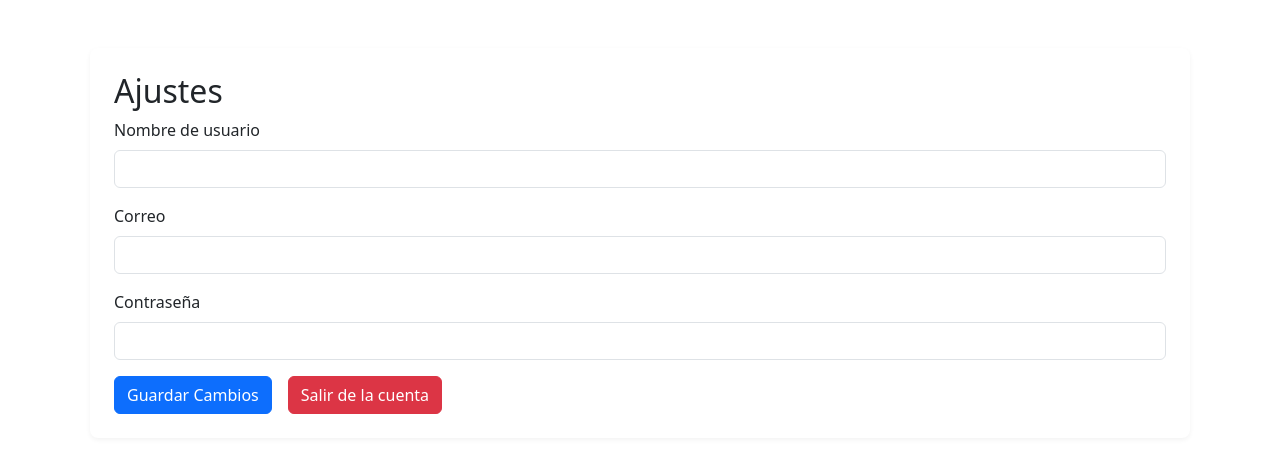
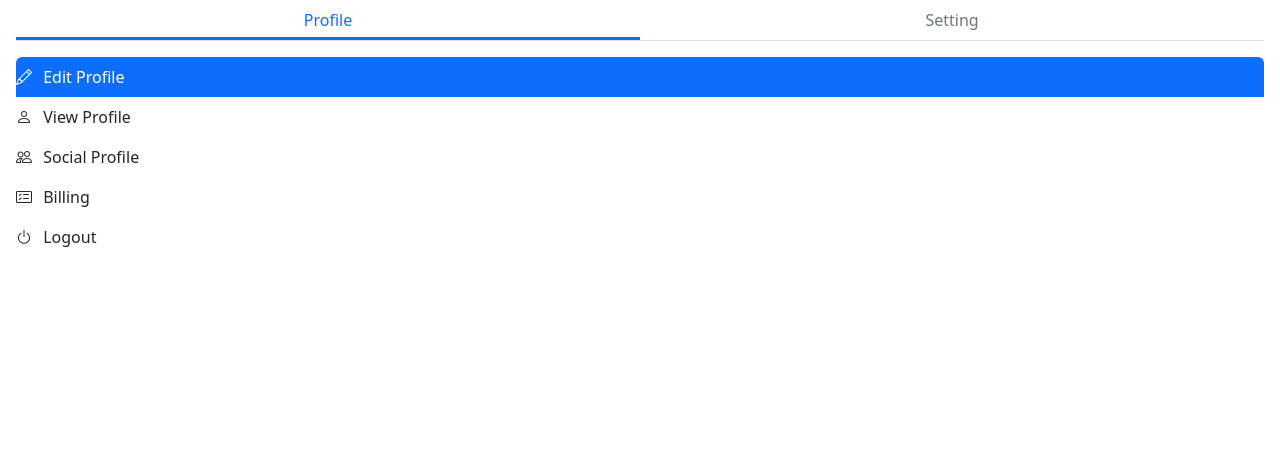
Before and after one commit to Heberjfet/ContaPi, a React (Vite) app in the folder contapaqi-frontend/: page /Settings in a window 1280 px wide. Shown: the top 452 px of the page. Built offline with nearby package versions, Linux system fonts and the light colour scheme.

Commit message:
menu desplegable de usuario, se movieron archivos css a la carpeta de stiles y se actualizaron las importaciones correspondinetes, se agrego el boton funcional desplegable de ajustes/settings

```diff
--- a/contapaqi-frontend/package.json
+++ b/contapaqi-frontend/package.json
@@ -13,6 +13,7 @@
     "@vitejs/plugin-react": "^4.3.4",
     "axios": "^1.8.3",
     "bootstrap": "^5.3.5",
+    "bootstrap-icons": "^1.11.3",
     "react": "^19.0.0",
     "react-bootstrap": "^2.10.9",
     "react-dom": "^19.0.0",
--- a/contapaqi-frontend/src/componentes/dashboard/Ajustes.jsx
+++ b/contapaqi-frontend/src/componentes/dashboard/Ajustes.jsx
@@ -1,67 +1,123 @@
 import React, { useState } from "react";
 import "bootstrap/dist/css/bootstrap.min.css";
+import "../styles/Settings.css";
 
 const Settings = () => {
+  const [activeTab, setActiveTab] = useState("profile");
+
+  // para Profile: estado del ítem activo
+  const [selectedProfileItem, setSelectedProfileItem] = useState("edit");
+
+  // estados originales para Setting
   const [username, setUsername] = useState("");
-  const [email, setEmail] = useState("");
+  const [email,    setEmail]    = useState("");
   const [password, setPassword] = useState("");
 
   const handleLogout = () => {
-    // Lógica para cerrar sesión
     alert("Has salido de la cuenta");
   };
-
   const handleSave = () => {
-    // Lógica para guardar ajustes
     alert("Cambios guardados");
   };
 
+  // definición de ítems de Profile
+  const profileItems = [
+    { key: "edit",  icon: "bi-pencil",        label: "Edit Profile" },
+    { key: "view",  icon: "bi-person",        label: "View Profile" },
+    { key: "social",icon: "bi-people",        label: "Social Profile" },
+    { key: "billing", icon: "bi-card-checklist", label: "Billing" },
+    { key: "logout", icon: "bi-power",        label: "Logout" },
+  ];
+
   return (
-    <div className="container mt-5">
-      <h2>Ajustes</h2>
-      <form>
+    <div className="settings-wrapper px-3">
+      {/* --- PESTAÑAS --- */}
+      <div className="tabs">
+        <button
+          className={`tab-item ${activeTab === "profile" ? "active" : ""}`}
+          onClick={() => setActiveTab("profile")}
+        >
+          Profile
+        </button>
+        <button
+          className={`tab-item ${activeTab === "settings" ? "active" : ""}`}
+          onClick={() => setActiveTab("settings")}
+        >
+          Setting
+        </button>
+        <div className={`tab-indicator ${activeTab}`}></div>
+      </div>
+
+      {/* --- CONTENIDO --- */}
+      <div className="tab-content">
+        {activeTab === "profile" ? (
+          <div className="list-group fade-in" key="profile">
+            {profileItems.map(item => (
+              <button
+                key={item.key}
+                type="button"
+                className={
+                  "list-group-item list-group-item-action d-flex align-items-center" +
+                  (selectedProfileItem === item.key ? " active" : "")
+                }
+                onClick={() => setSelectedProfileItem(item.key)}
+              >
+                <i className={`bi ${item.icon} me-2`}></i>
+                {item.label}
+              </button>
+            ))}
+          </div>
+        ) : (
+          <form className="fade-in" key="settings">
             <div className="mb-3">
-          <label className="form-label">Nombre de usuario</label>
+              <label className="form-label fw-semibold">Nombre de usuario</label>
               <input
                 type="text"
-            className="form-control"
+                className="form-control rounded-3 shadow-sm"
+                placeholder="Ingresa tu usuario"
                 value={username}
                 onChange={(e) => setUsername(e.target.value)}
               />
             </div>
             <div className="mb-3">
-          <label className="form-label">Correo</label>
+              <label className="form-label fw-semibold">Correo</label>
               <input
                 type="email"
-            className="form-control"
+                className="form-control rounded-3 shadow-sm"
+                placeholder="ejemplo@correo.com"
                 value={email}
                 onChange={(e) => setEmail(e.target.value)}
               />
             </div>
             <div className="mb-3">
-          <label className="form-label">Contraseña</label>
+              <label className="form-label fw-semibold">Contraseña</label>
               <input
                 type="password"
-            className="form-control"
+                className="form-control rounded-3 shadow-sm"
+                placeholder="••••••••"
                 value={password}
                 onChange={(e) => setPassword(e.target.value)}
               />
             </div>
+            <div className="d-flex justify-content-between">
               <button
                 type="button"
-          className="btn btn-primary"
+                className="btn btn-outline-primary w-50 me-2"
                 onClick={handleSave}
               >
                 Guardar Cambios
               </button>
               <button
                 type="button"
-          className="btn btn-danger ms-3"
+                className="btn btn-outline-danger w-50 ms-2"
                 onClick={handleLogout}
               >
                 Salir de la cuenta
               </button>
+            </div>
           </form>
+        )}
+      </div>
     </div>
   );
 };
--- /dev/null
+++ b/contapaqi-frontend/src/componentes/dashboard/InfoUser.jsx
@@ -0,0 +1,83 @@
+import React, { useRef, useEffect } from "react";
+import "bootstrap/dist/css/bootstrap.min.css";
+import "bootstrap-icons/font/bootstrap-icons.css";
+import "../styles/UserDropdown.css";
+
+const InfoUser = ({ isOpen, onClose, userData }) => {
+  const dropdownRef = useRef(null);
+
+  // Cerrar el dropdown cuando se hace clic fuera
+  useEffect(() => {
+    const handleClickOutside = (event) => {
+      if (dropdownRef.current && !dropdownRef.current.contains(event.target)) {
+        onClose();
+      }
+    };
+
+    if (isOpen) {
+      document.addEventListener("mousedown", handleClickOutside);
+    }
+
+    return () => {
+      document.removeEventListener("mousedown", handleClickOutside);
+    };
+  }, [isOpen, onClose]);
+
+  const handleLogout = () => {
+    alert("Has salido de la cuenta");
+    onClose();
+    // Aquí puedes añadir la lógica de logout, como redirigir al login
+    // window.location.href = "/";
+  };
+
+  if (!isOpen) return null;
+
+  return (
+    <div className="user-dropdown-backdrop">
+      <div
+        ref={dropdownRef}
+        className="user-dropdown-container"
+      >
+        {/* Header con información del usuario (sin avatar) */}
+        <div className="user-header">
+          <div className="d-flex align-items-center p-3">
+            {/* Removido el avatar circular */}
+            <div>
+              <h5 className="mb-0">{userData.nombre}</h5>
+              <p className="mb-0 text-muted small">{userData.rol}</p>
+            </div>
+            <button className="ms-auto btn text-danger border-0" onClick={handleLogout}>
+              <i className="bi bi-power"></i>
+            </button>
+          </div>
+        </div>
+
+        {/* Separador con título "Profile" */}
+        <div className="border-bottom px-3 py-2">
+          <div className="d-flex align-items-center">
+            <i className="bi bi-person text-primary me-2"></i>
+            <span className="text-primary">Perfil</span>
+          </div>
+        </div>
+
+        {/* Opciones de perfil */}
+        <div className="profile-options">
+          <button className="profile-option-item" onClick={onClose}>
+            <i className="bi bi-pencil me-2"></i>
+            Editar Perfil
+          </button>
+          <button className="profile-option-item" onClick={onClose}>
+            <i className="bi bi-person me-2"></i>
+            Ver Perfil
+          </button>
+          <button className="profile-option-item" onClick={handleLogout}>
+            <i className="bi bi-power me-2"></i>
+            Cerrar Sesion
+          </button>
+        </div>
+      </div>
+    </div>
+  );
+};
+
+export default InfoUser;
--- a/contapaqi-frontend/src/componentes/dashboard/Navbar.jsx
+++ b/contapaqi-frontend/src/componentes/dashboard/Navbar.jsx
@@ -1,7 +1,18 @@
-import React from "react";
+import React, { useState } from "react";
 import { FaBars } from "react-icons/fa";
+import UserDropdown from "./InfoUser"; // Importamos el componente
 
 function Navbar({ nombre, toggleSidebar }) {
+  const [showDropdown, setShowDropdown] = useState(false);
+
+  // Datos de ejemplo del usuario
+  const userData = {
+    nombre: nombre || "Usuario",
+    rol: "Contador Certificado", // Como se muestra en la imagen
+    email: "usuario@ejemplo.com",
+    avatar: "/path/to/avatar.jpg" // Ajusta según tus recursos
+  };
+
   return (
     <nav
       className="navbar navbar-dark py-3"
@@ -26,7 +37,23 @@ function Navbar({ nombre, toggleSidebar }) {
             <span className="navbar-brand mb-0">Contapi</span>
           </div>
         </div>
-        <span className="text-white">Bienvenido, {nombre}</span>
+
+        {/* Botón para mostrar el dropdown */}
+        <button
+          className="text-white border-0 bg-transparent d-flex align-items-center"
+          onClick={() => setShowDropdown(!showDropdown)}
+          style={{ cursor: 'pointer' }}
+        >
+          <span>Bienvenido, {nombre}</span>
+          {/* Opcionalmente puedes agregar un icono aquí */}
+        </button>
+
+        {/* UserDropdown Component */}
+        <UserDropdown
+          isOpen={showDropdown}
+          onClose={() => setShowDropdown(false)}
+          userData={userData}
+        />
       </div>
     </nav>
   );
--- a/contapaqi-frontend/src/componentes/dashboard/Sidebar.jsx
+++ b/contapaqi-frontend/src/componentes/dashboard/Sidebar.jsx
@@ -9,7 +9,7 @@ import {
 } from "react-icons/fa";
 import { Modal, Button } from "react-bootstrap"; // Importar componentes de React-Bootstrap
 import Settings from "./Ajustes"; // Importar el componente Ajustes
-import "./Sidebar.css";
+import "../styles/Sidebar.css";
 
 function Sidebar({ setVistaActual, vistaActual }) {
   const navigate = useNavigate();
@@ -83,13 +83,13 @@ function Sidebar({ setVistaActual, vistaActual }) {
 
       {/* Modal para Ajustes */}
       <Modal show={showSettings} onHide={handleCloseSettings} centered>
-        <Modal.Header closeButton>
-          <Modal.Title>Ajustes</Modal.Title>
+        <Modal.Header closeButton className="border-0 pb-0">
+         <Modal.Title className="fw-bold">⚙️ Ajustes</Modal.Title>
         </Modal.Header>
           <Modal.Body>
-          <Settings /> {/* Renderizar el componente Ajustes dentro del modal */}
+            <Settings />
           </Modal.Body>
-        <Modal.Footer>
+            <Modal.Footer className="border-0 pt-0">
             <Button variant="secondary" onClick={handleCloseSettings}>
              Cerrar
             </Button>
--- /dev/null
+++ b/contapaqi-frontend/src/componentes/styles/Settings.css
@@ -0,0 +1,60 @@
+/* renombramos .fade → .fade-in */
+.tabs {
+    display: flex;
+    position: relative;
+    border-bottom: 1px solid #dee2e6;
+    margin-bottom: 1rem;
+  }
+
+  .tab-item {
+    flex: 1;
+    text-align: center;
+    padding: 0.5rem 0;
+    background: none;
+    border: none;
+    font-weight: 500;
+    color: #6c757d;
+    cursor: pointer;
+  }
+
+  .tab-item.active {
+    color: #0d6efd;
+  }
+
+  .tab-indicator {
+    position: absolute;
+    bottom: 0;
+    height: 3px;
+    width: 50%;
+    background-color: #0d6efd;
+    transition: left 0.3s ease;
+    left: 0;
+  }
+
+  .tab-indicator.settings {
+    left: 50%;
+  }
+
+  .tab-content {
+    min-height: 200px; /* ajusta según contenido */
+  }
+
+  /* animación renombrada */
+  .fade-in {
+    animation: fadeIn 0.3s ease-in-out;
+  }
+
+  @keyframes fadeIn {
+    from { opacity: 0; transform: translateY(10px); }
+    to   { opacity: 1; transform: translateY(0); }
+  }
+
+  .list-group-item {
+    border: none;
+    padding-left: 0;
+  }
+
+  .list-group-item i {
+    width: 1.2rem;
+    font-size: 1rem;
+  }
--- /dev/null
+++ b/contapaqi-frontend/src/componentes/styles/UserDropdown.css
@@ -0,0 +1,74 @@
+/* Estilos para el dropdown */
+.user-dropdown-backdrop {
+    position: fixed;
+    top: 0;
+    left: 0;
+    right: 0;
+    bottom: 0;
+    z-index: 1050;
+  }
+
+  .user-dropdown-container {
+    position: absolute;
+    top: 60px; /* Ajusta según la altura de tu navbar */
+    right: 20px;
+    width: 250px;
+    background-color: white;
+    border-radius: 8px;
+    box-shadow: 0 5px 20px rgba(0, 0, 0, 0.15);
+    overflow: hidden;
+    z-index: 1051;
+    animation: slideDown 0.3s ease-out;
+  }
+
+  @keyframes slideDown {
+    from { opacity: 0; transform: translateY(-20px); }
+    to { opacity: 1; transform: translateY(0); }
+  }
+
+  .user-header {
+    background-color: #f8f9fa;
+    border-bottom: 1px solid #dee2e6;
+  }
+
+  .avatar-circle {
+    width: 48px;
+    height: 48px;
+    border-radius: 50%;
+    overflow: hidden;
+    background-color: #e9ecef;
+    display: flex;
+    align-items: center;
+    justify-content: center;
+  }
+
+  .avatar-circle img {
+    width: 100%;
+    height: 100%;
+    object-fit: cover;
+  }
+
+  .profile-options {
+    padding: 8px 0;
+  }
+
+  .profile-option-item {
+    width: 100%;
+    text-align: left;
+    padding: 8px 16px;
+    border: none;
+    background: none;
+    display: flex;
+    align-items: center;
+    transition: background-color 0.2s;
+    cursor: pointer;
+  }
+
+  .profile-option-item:hover {
+    background-color: #d4d7da;
+  }
+
+  .profile-option-item i {
+    width: 20px;
+    font-size: 1rem;
+  }
```
Also changed, not shown: contapaqi-frontend/src/componentes/styles/Sidebar.css (renamed from contapaqi-frontend/src/componentes/dashboard/Sidebar.css), 1 other file (tests, documents, lock files or other folders). Lines whose indentation alone changed are shown as unchanged.
